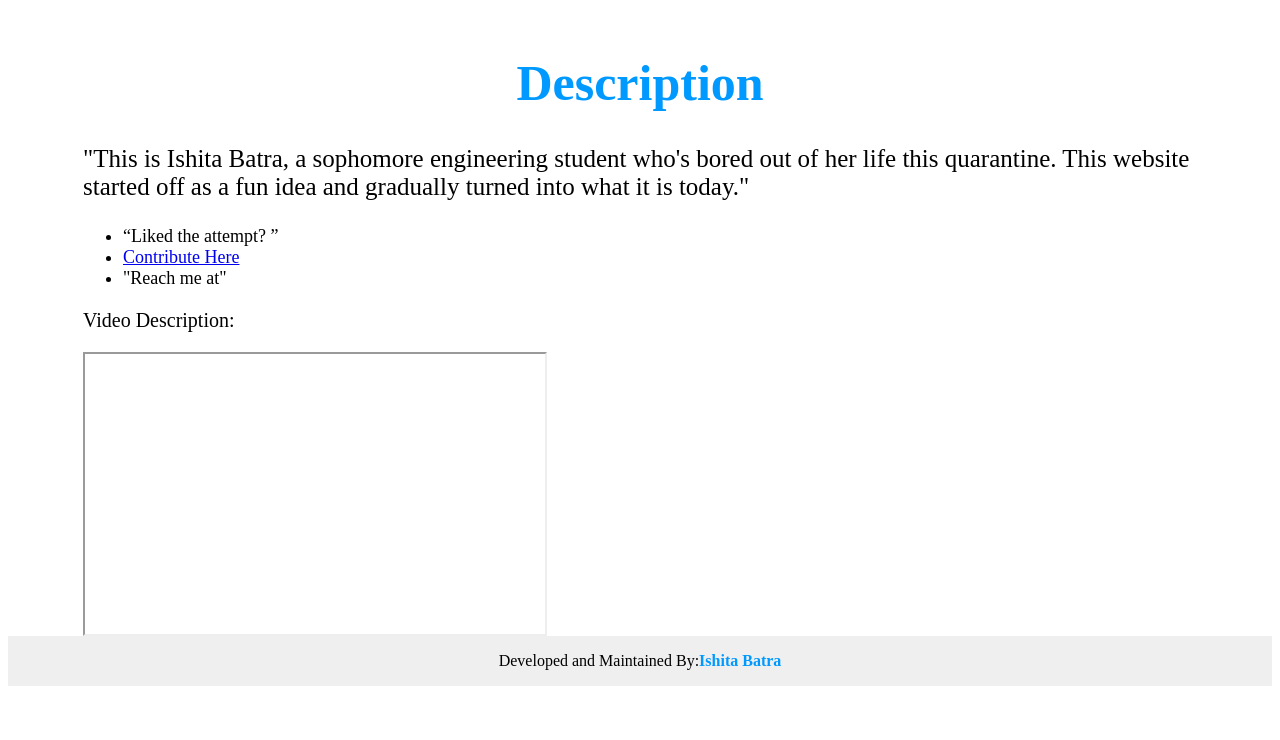
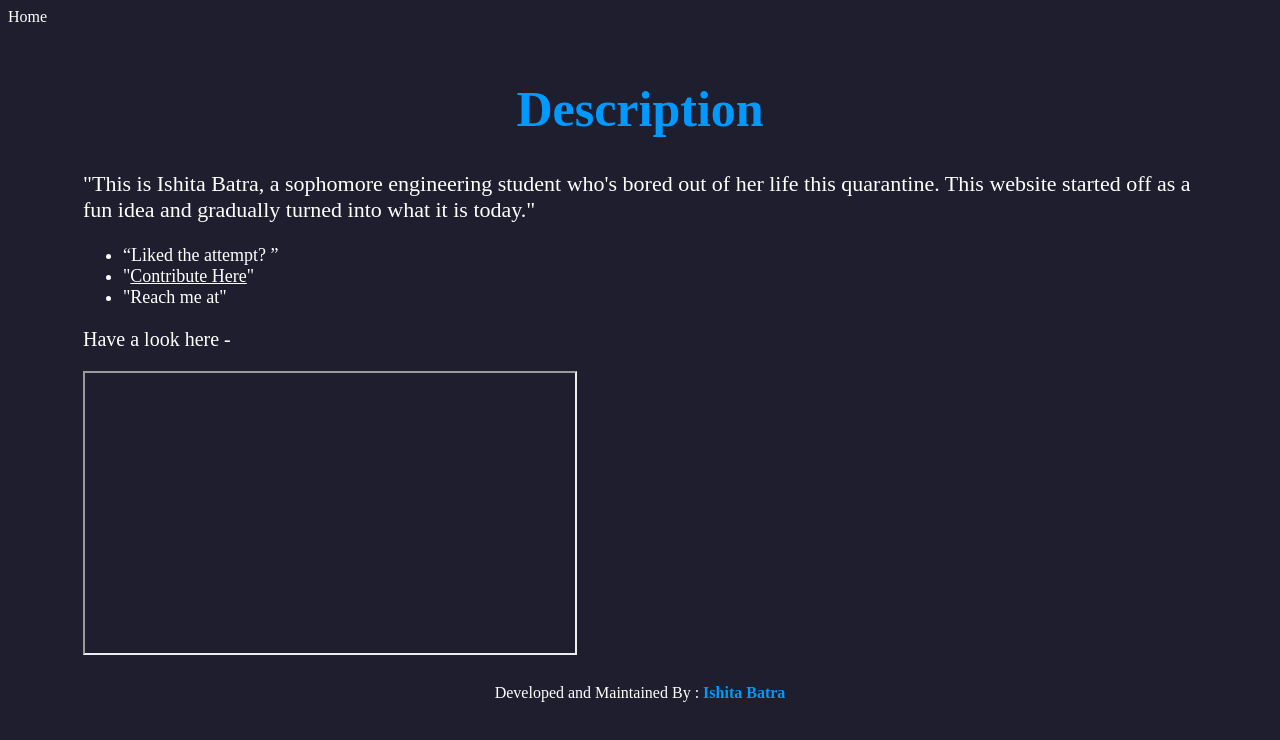
Before and after one commit to razoltheren/covid, a plain HTML site: page about.html in a window 1280 px wide. Drawn offline with Linux system fonts and the light colour scheme.

Commit message:
few changes

```diff
--- a/about.html
+++ b/about.html
@@ -3,28 +3,38 @@
 <head>
 	<title>About the Developer</title>
 	<link rel="icon" href="webLogo.png" type="image/icon type">
-	<style>.footer{position:relative;right:0;bottom:0;left:0;padding:1rem;background-color:#efefef;text-align:center}</style>
+	<style>
+	.footer{
+		bottom: 0;
+		height: 30px;
+		background-color:#1e1e2f;
+		text-align:center
+		}
+	</style>
 </head>
-<body>
-	<h1 style="color: rgb(0, 153, 255);padding-top: 20px;font-size: 50px" align="center">Description</h1>
+<body style="font-family: montserrat; background-color: #1e1e2f;">
+	<nav class="navbar" style="background:  #1e1e2f; font-family: montserrat;" >
+		<a class="navbar" href="index.html" style="color: #fff;text-decoration: none;font-size: 16px">Home</a>
+  </nav>
+	<h1 style="color: rgb(0, 153, 255); padding-top: 20px; font-size: 50px; text-align: center">Description</h1>
 	<div style="padding-left: 75px;padding-right: 75px;">
-	<p style="font-size: 25px">
+	<p style="font-size: 22px; color: white;">
 
 		"This is Ishita Batra, a sophomore engineering student who's bored out of her life this quarantine. This website started off as a fun idea and gradually turned into what it is today."
 
-		<ul style="font-size: 18px;">
+		<ul style="font-size: 18px; list-style: outside; color: white;">
 
 				<li>“Liked the attempt? ”</li>
-                <li><a href = "https://github.com/razoltheren/covid">Contribute Here</a></li>
+                <li>"<a href = "https://github.com/razoltheren/covid" style="text-decoration: underline; color: white;">Contribute Here</a>"</li>
                 <li>"Reach me at"</li>
 
 		</ul>
 
 	</p>
-	<p style="padding: 0px;font-size: 20px;text-decoration:none;">Video Description:</p>
-	<iframe width="460" height="280" src="" frameborder="1" align="center" allow="accelerometer; autoplay; encrypted-media; gyroscope; picture-in-picture" allowfullscreen></iframe>
+	<p style="padding: 0px; font-size: 20px; text-decoration:none; color: white;">Have a look here - </p>
+	<iframe width="490" height="280" src="" frameborder="1" style="margin-left: ;" allow="accelerometer; autoplay; encrypted-media; gyroscope; picture-in-picture" allowfullscreen></iframe>
 	</div>
 
-	<footer class="footer">Developed and Maintained By:<strong><a href="www.linkedin.com/in/ishita-batra-0809" target="_blank" style="text-decoration:none;color: rgb(0, 153, 255);">Ishita Batra</a></strong></footer>
+	<footer style=" margin-top : 25px; color: white;" class="footer">Developed and Maintained By : <strong><a href="www.linkedin.com/in/ishita-batra-0809" target="_blank" style="text-decoration:none;color: rgb(0, 153, 255);">Ishita Batra</a></strong></footer>
 </body>
 </html>
```
Also changed, not shown: index.html (+1 -0 lines), map.html (+4 -4 lines), news.html (+3 -3 lines), statistics.html (+4 -4 lines).
